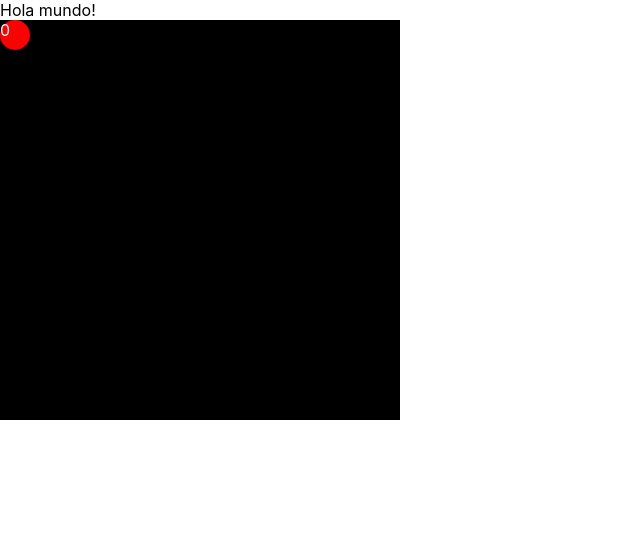
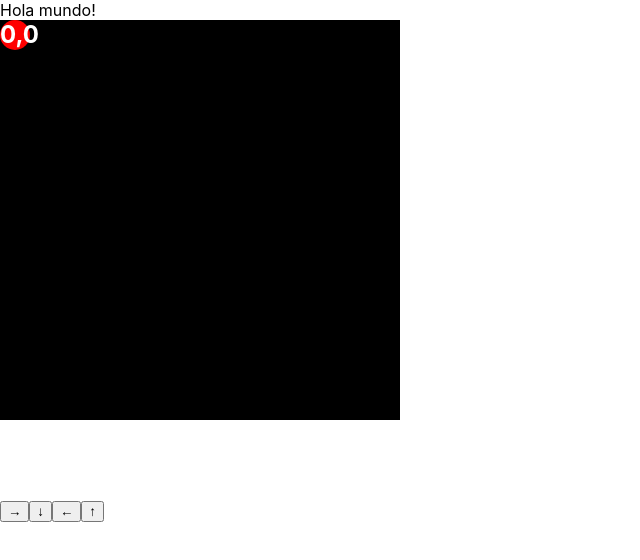
Before and after one commit to paugal/PokemonCapgemini, a React (Create React App) app: page / in a window 1280 px wide. Shown: the top 560 px of the page, without its empty margins (0-640 px from the left). Built offline with nearby package versions, Linux system fonts and the light colour scheme.

Commit message:
movement with arrows done

```diff
--- a/public/index.html
+++ b/public/index.html
@@ -9,7 +9,6 @@
       name="description"
       content="Web site created using create-react-app"
     />
-    <link rel="apple-touch-icon" href="%PUBLIC_URL%/logo192.png" />
     <!--
       manifest.json provides metadata used when your web app is installed on a
       user's mobile device or desktop. See https://developers.google.com/web/fundamentals/web-app-manifest/
--- a/src/App.tsx
+++ b/src/App.tsx
@@ -1,11 +1,13 @@
 import React from 'react';
 import GameBox from './components/GameBox';
+import Player2 from './components/Player2';
 
 function App() {
   return (
     <div className="App">
       Hola mundo!
       <GameBox/>
+      <Player2/>
     </div>
   );
 }
--- a/src/components/GameBox.tsx
+++ b/src/components/GameBox.tsx
@@ -5,7 +5,7 @@ import Player from './Player'
 export default function GameBox() {
   return (
     <div className='GameBox'>
-        <Player/>
+
     </div>
   )
 }
--- a/src/components/Player.tsx
+++ b/src/components/Player.tsx
@@ -2,21 +2,36 @@ import React, { useEffect, useState } from 'react';
 import '../styles/Player.sass'
 
 export default function Player() {
-    const [position, changePosition] = useState(0);
-    console.log("rendering")
+    const [posx, changePositionX] = useState(0);
+    const [posy, changePositionY] = useState(0);
     useEffect(()=> {
         console.log("rendering por el useeffect")
-        document.addEventListener('keydown', detectKeyDown, true)
+        document.addEventListener('keydown',  detectKeyDown, true)
     }, [])
 
     const detectKeyDown = (e: any) => {
         console.log('Clicked Key: ', e.key)
+
         if(e.key === 'Enter') {
-            changePosition(position => position -1)
+            changePositionX(posx => posx +1 )
+        }
+        switch(e.key){
+            case 'ArrowLeft':
+                changePositionX(posx => posx -1 )
+                break;
+            case 'ArrowRight':
+                changePositionX(posx => posx +1 )
+                break;
+            case 'ArrowUp':
+                changePositionY(posy => posy -1 )
+                break;
+            case 'ArrowDown':
+                changePositionY(posy => posy +1 )
+                break;
         }
     }
 
     return (
-    <div className='Player'>{position}</div>
+    <div className='Player'>{posx},{posy}</div>
     )
 }
--- /dev/null
+++ b/src/components/Player2.tsx
@@ -0,0 +1,80 @@
+import { render } from "@testing-library/react";
+import React, { Component, useEffect, useState  } from "react";
+import Player from "./Player";
+
+
+export default function Player2() {
+
+    const [xoffset,setOffSetX] = useState(0);
+    const [yoffset,setOffSetY] = useState(0);
+    const [delta, setDelta] = useState(10);
+
+    useEffect(()=> {
+        console.log("rendering por el useeffect")
+        document.addEventListener('keydown',  detectKeyDown, true)
+    }, [])
+
+
+
+    const moveTitleToDown = () => {
+        setOffSetY(yoffset => yoffset + delta);
+    };
+    const moveTitleToRight = () => {
+        setOffSetX(xoffset => xoffset + delta);
+    };
+    const moveTitleToLeft = () => {
+        setOffSetX(yoffset => yoffset - delta);
+    };
+    const moveTitleToUp = () => {
+        setOffSetY(yoffset => yoffset - delta);
+    };
+
+    const detectKeyDown = (e: any) => {
+        switch(e.key){
+            case 'ArrowLeft':
+                moveTitleToLeft()
+                break;
+            case 'ArrowRight':
+                moveTitleToRight()
+                break;
+            case 'ArrowUp':
+                moveTitleToUp()
+                break;
+            case 'ArrowDown':
+                moveTitleToDown()
+                break;
+        }
+    }
+
+    return(
+        <div>
+
+        <h2
+            style={{
+            position: "absolute",
+            left: `${xoffset}px`,
+            top: `${yoffset}px`,
+            color: 'white'
+            }}
+        >
+            <Player/>
+        </h2>
+
+
+        <div style={{ marginTop: "80px" }}>
+            <button onClick={moveTitleToRight}>
+            &#8594;
+            </button>
+            <button onClick={moveTitleToDown}>
+            &#8595;
+            </button>
+            <button onClick={moveTitleToLeft}>
+            &#8592;
+            </button>
+            <button onClick={moveTitleToUp}>
+            &#8593;
+            </button>
+        </div>
+        </div>
+    );
+}
```
Also changed, not shown: public/manifest.json.
